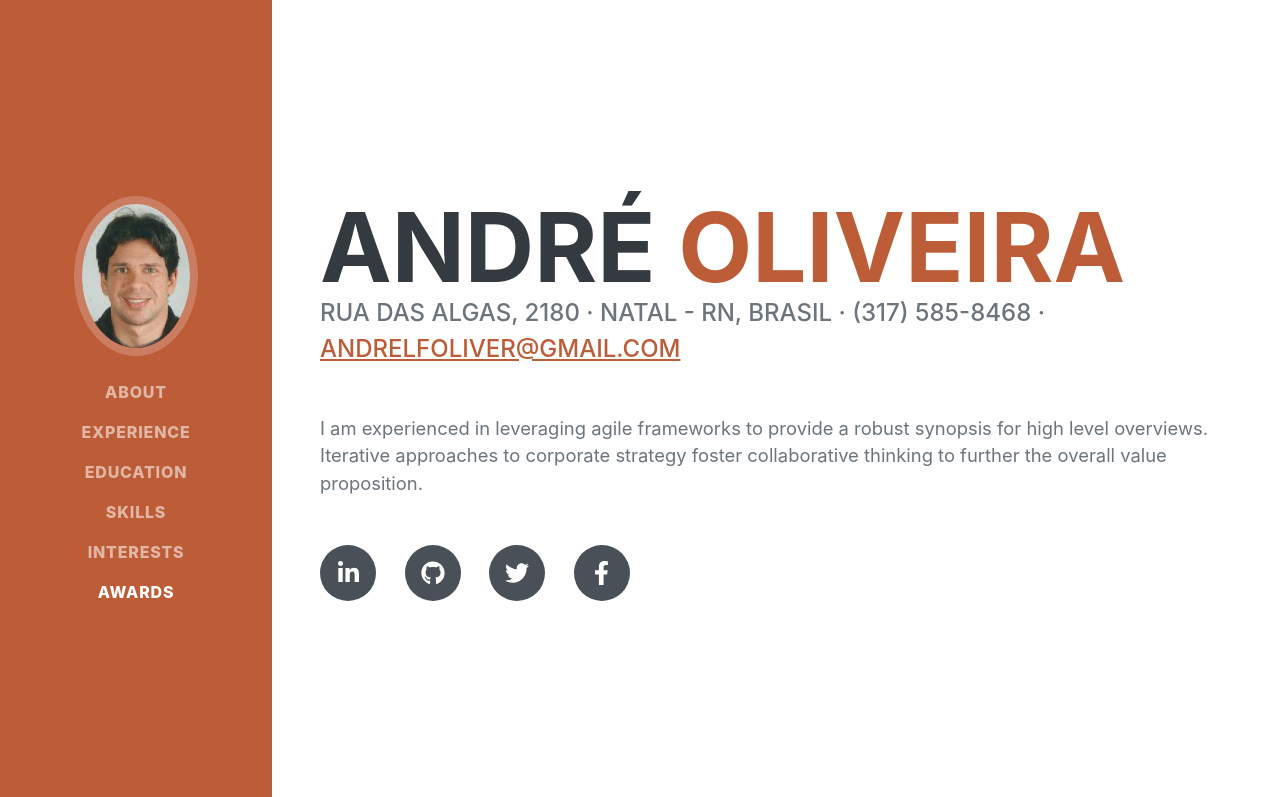
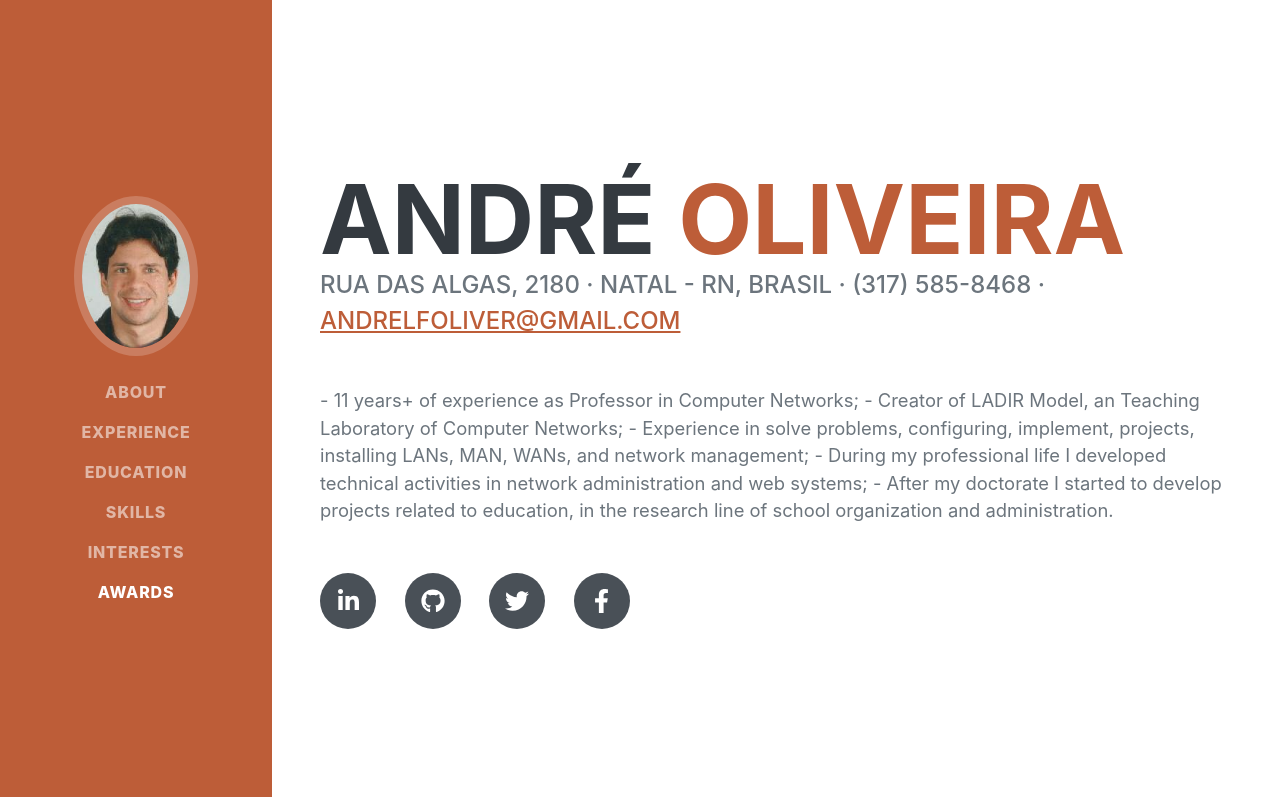
Before and after one commit to andrelfoliver/resume, a plain HTML site: page index.html in a window 1280 px wide. Shown: the top 797 px of the page. Drawn offline with nearby package versions, Linux system fonts and the light colour scheme; a web font is replaced by a local one.

Commit message:
Update index.html

```diff
--- a/index.html
+++ b/index.html
@@ -47,7 +47,11 @@
                         Rua das Algas, 2180 · Natal - RN, Brasil · (317) 585-8468 ·
                         <a href="mailto:name@email.com">andrelfoliver@gmail.com</a>
                     </div>
-                    <p class="lead mb-5">I am experienced in leveraging agile frameworks to provide a robust synopsis for high level overviews. Iterative approaches to corporate strategy foster collaborative thinking to further the overall value proposition.</p>
+                    <p class="lead mb-5">- 11 years+ of experience as Professor in Computer Networks;
+- Creator of LADIR Model, an Teaching Laboratory of Computer Networks;
+- Experience in solve problems, configuring, implement, projects, installing LANs, MAN, WANs, and network management;
+- During my professional life I developed technical activities in network administration and web systems;
+- After my doctorate I started to develop projects related to education, in the research line of school organization and administration.</p>
                     <div class="social-icons">
                         <a class="social-icon" href="#!"><i class="fab fa-linkedin-in"></i></a>
                         <a class="social-icon" href="#!"><i class="fab fa-github"></i></a>
```
